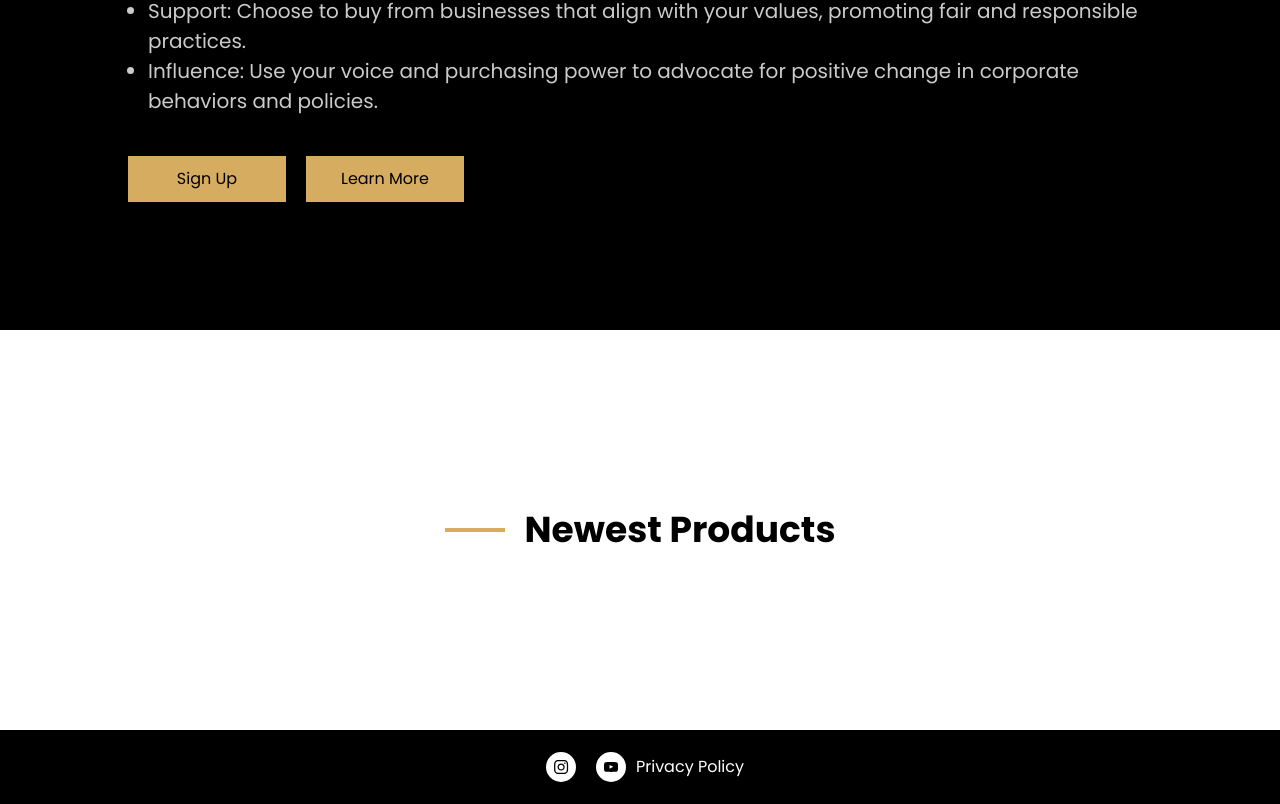
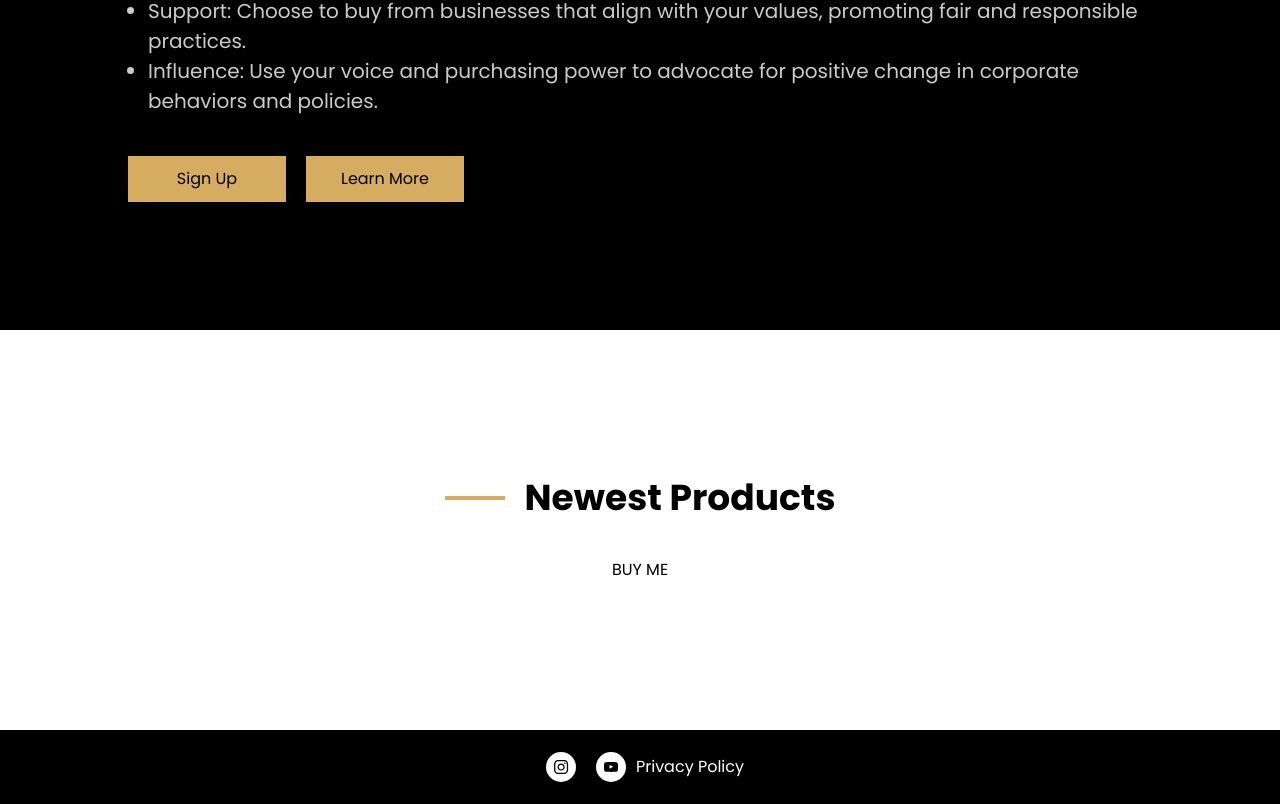
Before and after one commit to Moral-Authority/frontend, a React (Vite) app: page / in a window 1280 px wide. Shown: the part 1856-2660 px from the top of the page. Built offline with nearby package versions, Linux system fonts and the light colour scheme; what react-relay would draw is missing.

Commit message:
testing buy link

```diff
--- a/src/components/LandingPageSections/FourthSection.jsx
+++ b/src/components/LandingPageSections/FourthSection.jsx
@@ -11,6 +11,8 @@ const FourthSection = () => {
         <div className="w-[60px] border-2 border-[#D6AD60]"></div>
         <h6 className=" text-4xl capitalize font-bold">Newest Products</h6>
       </section>
+
+      <a target="_blank" href="https://www.amazon.com/Meideli-Marguerite-Sunflower-Aesthetic-Skateboard/dp/B0BGNFWS59?keywords=sticker&amp;qid=1707344046&amp;sr=8-2&amp;th=1&amp;linkCode=sl1&amp;tag=moralauthor04-20&amp;linkId=4d7ee2e519cafda81c7f9aae4f21e0f8&amp;language=en_US&amp;ref_=as_li_ss_tl&_encoding=UTF8&tag=moralauthor04-20&linkCode=ur2&linkId=88ea5384b469f6fce4443ce907c94076&camp=1789&creative=9325">BUY ME</a>
       {/* <section className="flex justify-evenly w-full"> */}
         {/* <img className="w-[114px] h-[114px] text-gray-500 affiliations_mobile" src={asba} alt="" /> */}
         {/* <img className="w-[114px] h-[114px] text-gray-500 affiliations_mobile" src={GPECC} alt="" /> */}
```
